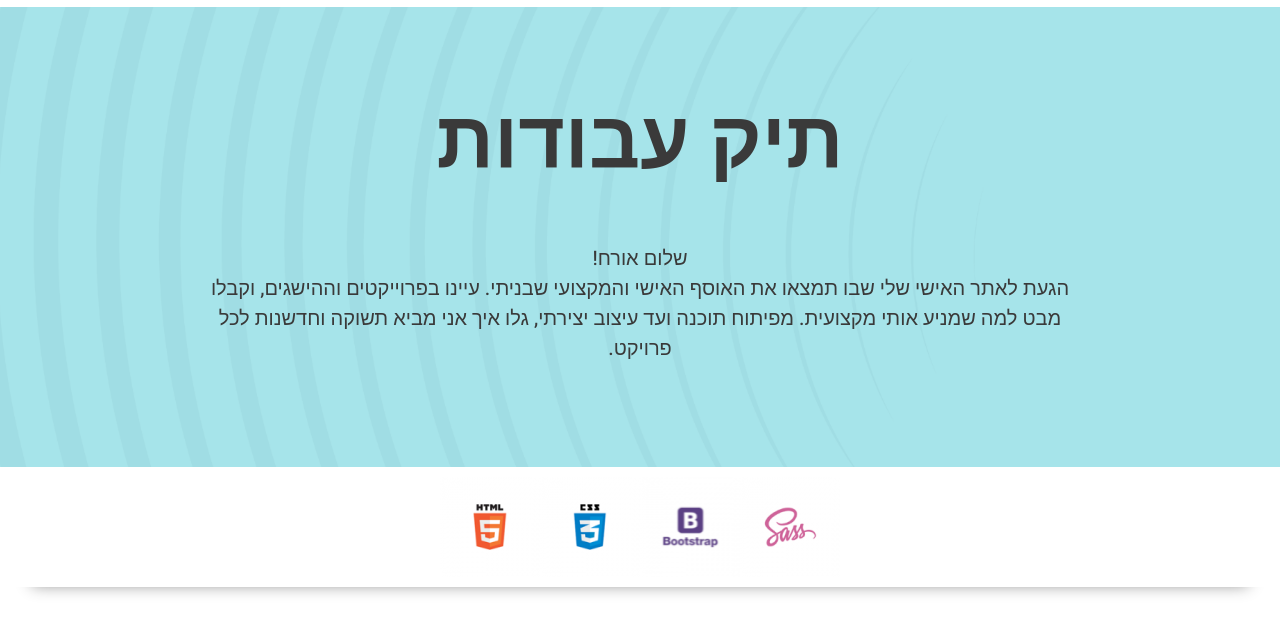
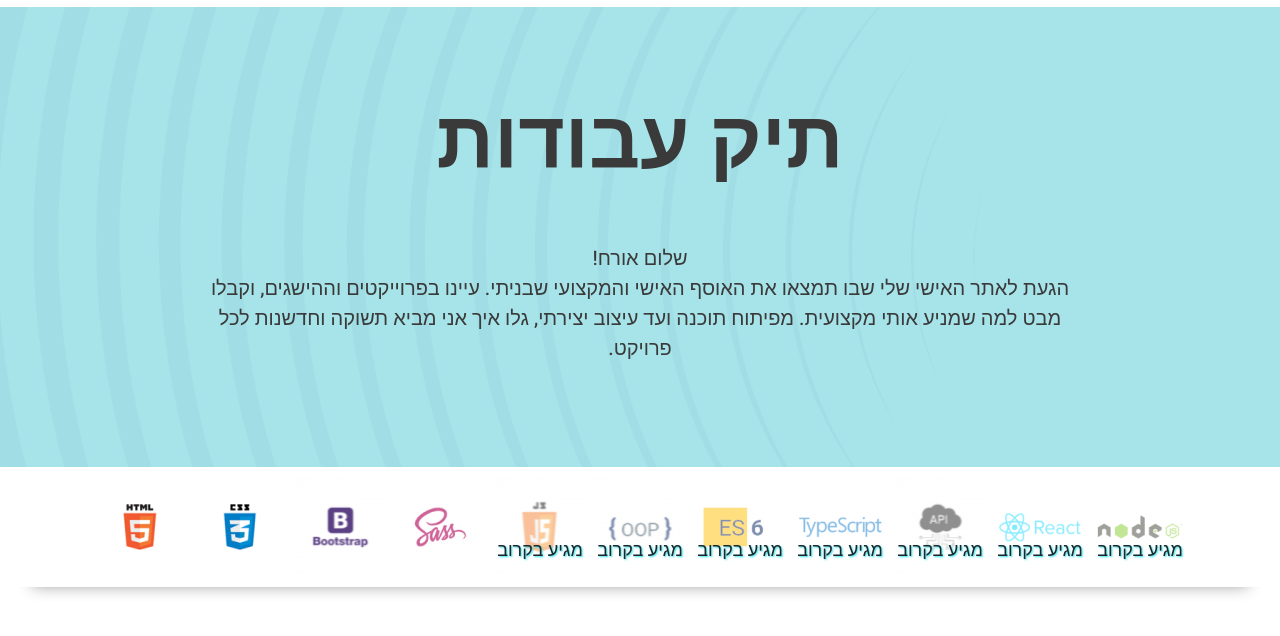
Before and after one commit to FonnDuh/itaiCalderonProject, a plain HTML site: page index.html in a window 1280 px wide. Shown: the part 73-709 px from the top of the page. Drawn offline with nearby package versions, Linux system fonts and the light colour scheme.

Commit message:
Added Language Icons

```diff
--- a/css/style.scss
+++ b/css/style.scss
@@ -64,7 +64,6 @@ header {
 .nav-link:hover {
   color: $btnColor;
 }
-
 
 .to-top {
   background-color: $textColor;
@@ -139,9 +138,27 @@ header {
     height: 100px;
     padding: 0;
     transition: 0.3s;
+    overflow: hidden;
   }
   img:hover {
     transform: scale(1.2);
+  }
+}
+
+.icon-overlay {
+  width: 100px;
+  height: 100px;
+  background-color: rgba(255, 255, 255, 0.5);
+  position: absolute;
+
+  p {
+    font-size: 18px;
+    font-weight: 500;
+    text-shadow: 1px 1px 2px $btnColor;
+    height: 50%;
+    margin: 0;
+    padding: 60% 0;
+    text-align: center;
   }
 }
 
@@ -169,7 +186,7 @@ header {
   border-radius: 30px;
   display: inline-block;
   padding: 10px 22px;
-  transition: all 0.3s;
+  transition: 0.3s;
 }
 
 #cv:hover {
@@ -309,7 +326,7 @@ header {
   background-repeat: no-repeat;
   background-size: 44% auto;
   height: 100%;
-  width: 98%;
+  width: 95%;
   position: absolute;
   z-index: 1;
 }
@@ -386,6 +403,12 @@ header {
   }
 }
 
+@media screen and (max-width: 1150px) {
+  .icon-container {
+    display: none;
+  }
+}
+
 @media screen and (max-width: 576px) {
   .pfpName {
     display: none;
--- a/index.html
+++ b/index.html
@@ -88,13 +88,48 @@
         <div
           class="d-flex align-items-center justify-content-center"
           id="iconList">
-          <!-- <img src="images/img-NodeJS.png" alt="NodeJS Icon" />
+          <div class="icon-container">
+            <div class="icon-overlay">
+              <p>מגיע בקרוב</p>
+            </div>
+          <img src="images/img-NodeJS.png" alt="NodeJS Icon" />
+        </div>
+          <div class="icon-container">
+            <div class="icon-overlay">
+              <p>מגיע בקרוב</p>
+            </div>
           <img src="images/img-React.png" alt="React Icon" />
+        </div>
+          <div class="icon-container">
+            <div class="icon-overlay">
+              <p>מגיע בקרוב</p>
+            </div>
           <img src="images/img-API.png" alt="API Icon" />
+        </div>
+          <div class="icon-container">
+            <div class="icon-overlay">
+              <p>מגיע בקרוב</p>
+            </div>
           <img src="images/img-TypeScript.png" alt="TypeScript Icon" />
+        </div>
+          <div class="icon-container">
+            <div class="icon-overlay">
+              <p>מגיע בקרוב</p>
+            </div>
           <img src="images/img-ES6.png" alt="ES6 Icon" />
+        </div>
+          <div class="icon-container">
+            <div class="icon-overlay">
+              <p>מגיע בקרוב</p>
+            </div>
           <img src="images/img-OOP.png" alt="OOP Icon" />
-          <img src="images/img-JS.png" alt="Javascript Icon" /> -->
+        </div>
+          <div class="icon-container">
+            <div class="icon-overlay">
+              <p>מגיע בקרוב</p>
+            </div>
+            <img src="images/img-JS.png" alt="Javascript Icon" />
+          </div>
           <img src="images/img-SASS.png" alt="SASS Icon" />
           <img src="images/img-Bootstrap.png" alt="Bootstrap Icon" />
           <img src="images/img-CSS.png" alt="CSS Icon" />
```
Also changed, not shown: css/style.css, 1 other file.
